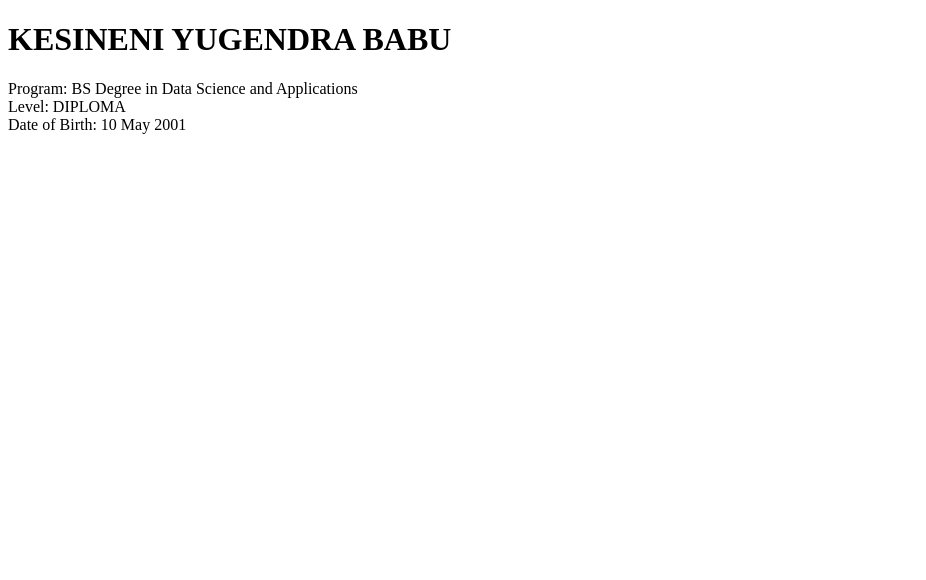
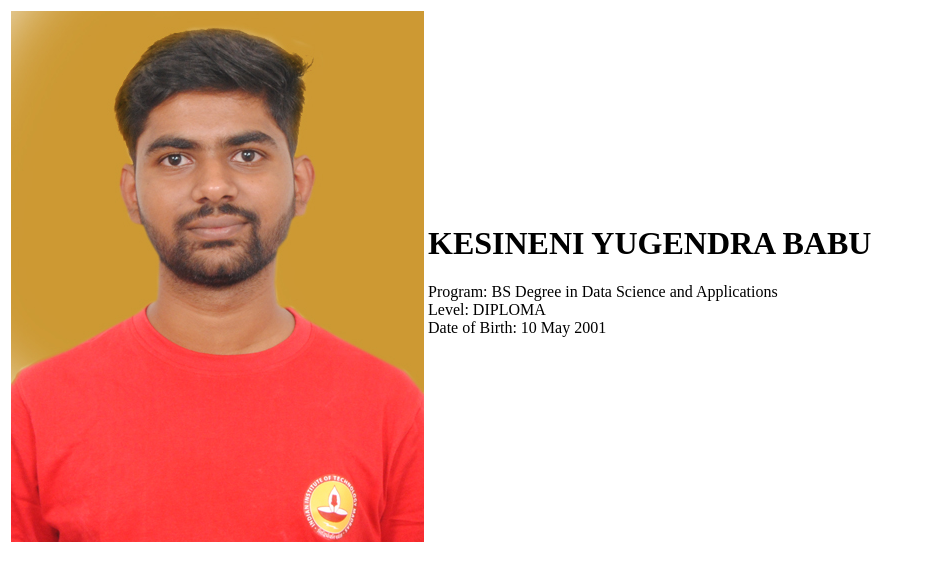
Before and after one commit to YugendraKesineni/YugendraKesineni.github.io, a plain HTML site: page index.html in a window 1280 px wide. Shown: the whole page, without its empty margins (0-926 px from the left). Drawn offline with Linux system fonts and the light colour scheme.

Commit message:
photo added

```diff
--- a/index.html
+++ b/index.html
@@ -6,11 +6,20 @@
     <title>Yugendra Kesineni</title>
   </head>
   <body>
-    <h1>KESINENI YUGENDRA BABU</h1>
-    <p>
-      Program: BS Degree in Data Science and Applications <br>
-      Level: DIPLOMA <br>
-      Date of Birth: 10 May 2001 <br>
-    </p>
+    <table>
+      <tr>
+        <td>
+          <img src="images/myimage.jpeg" alt="Yugendra's Photo" />
+        </td>
+        <td>
+          <h1>KESINENI YUGENDRA BABU</h1>
+          <p>
+            Program: BS Degree in Data Science and Applications <br />
+            Level: DIPLOMA <br />
+            Date of Birth: 10 May 2001 <br />
+          </p>
+        </td>
+      </tr>
+    </table>
   </body>
 </html>
```
Also changed, not shown: images/myimage.jpeg (added).
